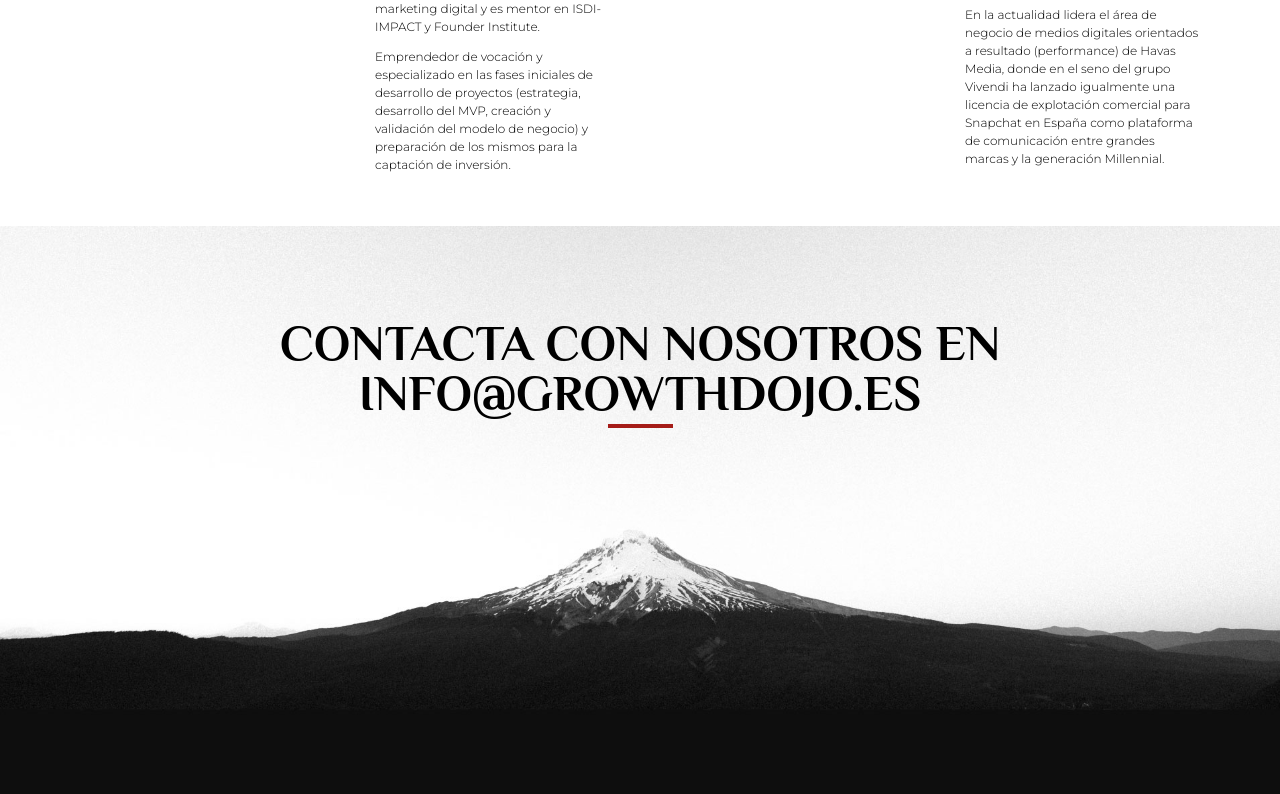
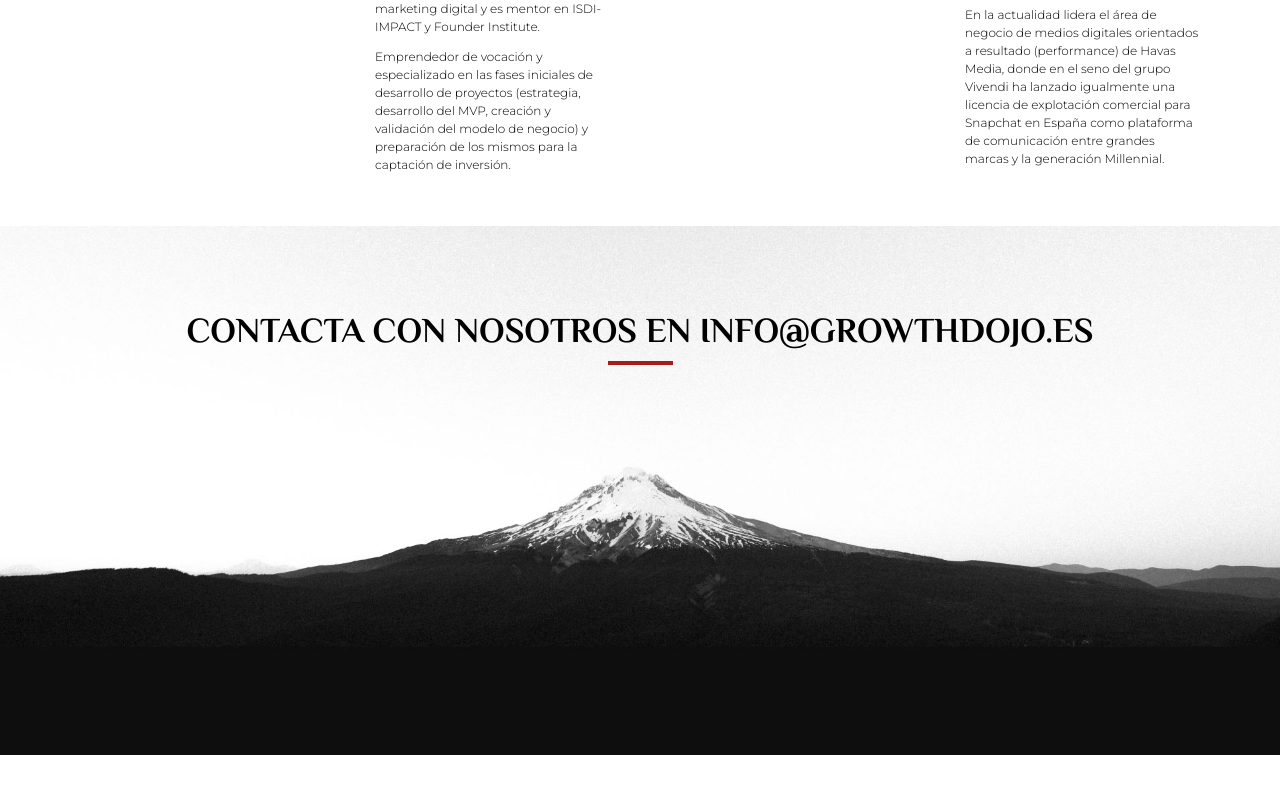
Before and after one commit to gedeondt/growthdojo, a plain HTML site: page index.html in a window 1280 px wide. Shown: the part 4399-5193 px from the top of the page. After the commit the page ends 5154 px from the top, so only its background shows below. Drawn offline with Linux system fonts and the light colour scheme.

Commit message:
Update index.html

```diff
--- a/index.html
+++ b/index.html
@@ -200,7 +200,7 @@
 
     </div>
     <section class="bloque5">
-        <h2 class="titular" style="margin-bottom: 350px">CONTACTA CON NOSOTROS EN INFO@GROWTHDOJO.ES</h2>
+        <h2 class="titular" style="margin-bottom: 350px; font-size: 35px;">CONTACTA CON NOSOTROS EN INFO@GROWTHDOJO.ES</h2>
 
     </section>
 
```
